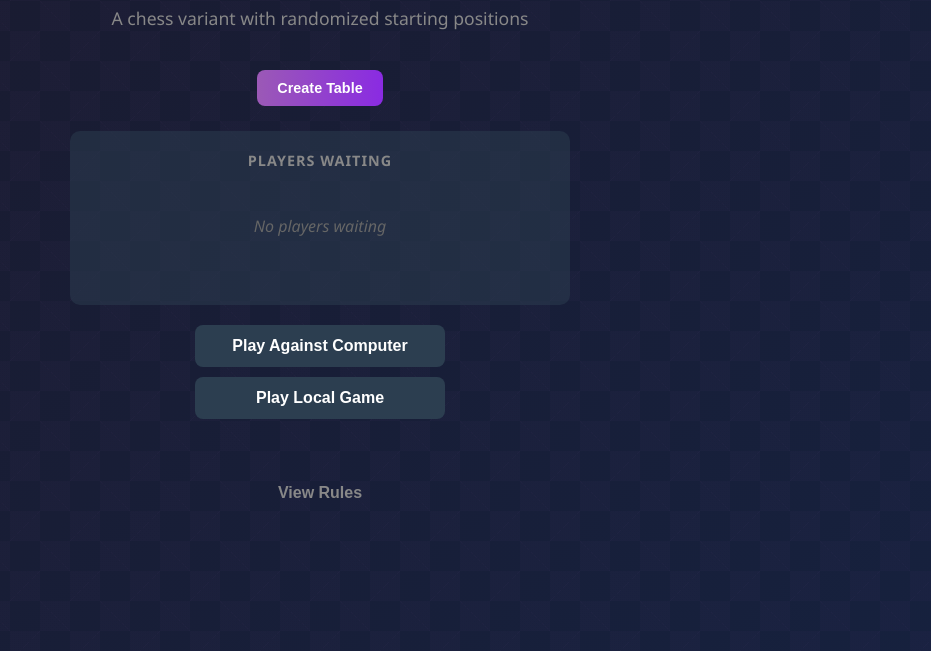
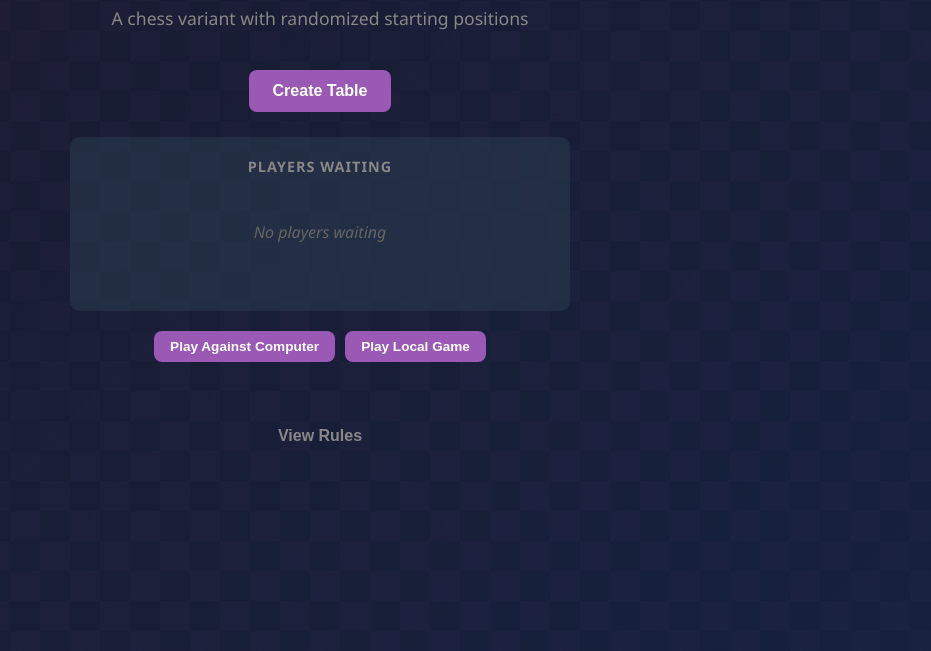
Before and after one commit to Kangis1/Kalas-Random-Chess, a website: page public/index.html in a window 1280 px wide. Shown: the part 149-800 px from the top of the page, without its empty margins (320-1251 px from the left). Drawn offline with nearby package versions, Linux system fonts and the light colour scheme; no server answers.

Commit message:
Swap button sizes: larger Create Table, smaller offline options
- Made Create Table button larger with purple background
- Made Play Against Computer and Play Local Game buttons smaller
- All three buttons now use purple background
- Offline options now display in a row instead of column

Co-Authored-By: Claude Opus 4.5 <noreply@anthropic.com>

```diff
--- a/public/styles.css
+++ b/public/styles.css
@@ -788,10 +788,15 @@ body::before {
 }
 
 #btn-create-table {
-    padding: 10px 20px;
-    font-size: 0.9rem;
-    max-width: 150px;
+    padding: 12px 24px;
+    font-size: 1rem;
+    max-width: 250px;
     margin: 0 auto;
+    background: #9b59b6;
+}
+
+#btn-create-table:hover {
+    background: #8a2be2;
 }
 
 .join-code-section {
@@ -939,14 +944,20 @@ body::before {
 /* Offline Options */
 .offline-options {
     display: flex;
-    flex-direction: column;
+    flex-direction: row;
+    justify-content: center;
     gap: 10px;
     margin: 20px auto;
-    max-width: 250px;
 }
 
 .offline-options .btn {
-    padding: 12px 20px;
+    padding: 8px 16px;
+    font-size: 0.85rem;
+    background: #9b59b6;
+}
+
+.offline-options .btn:hover {
+    background: #8a2be2;
 }
 
 /* AI Difficulty Select */
```
